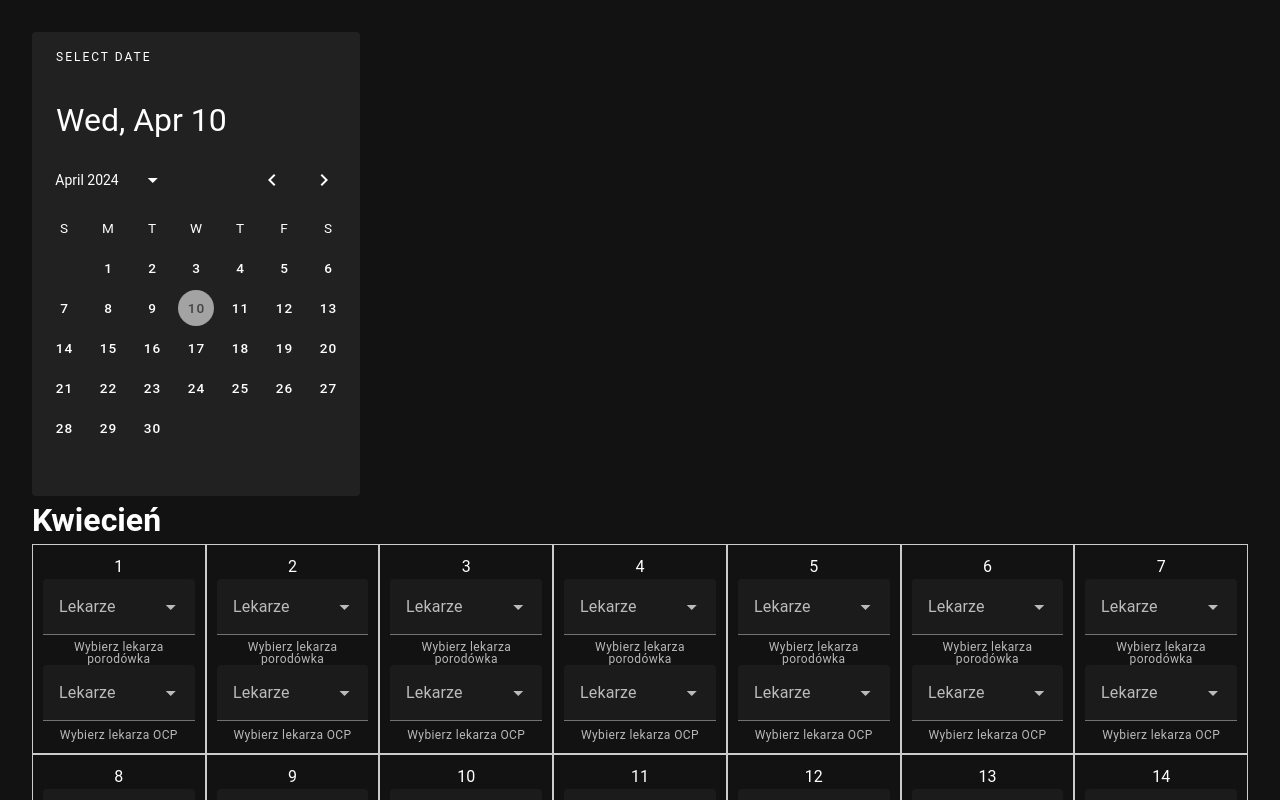
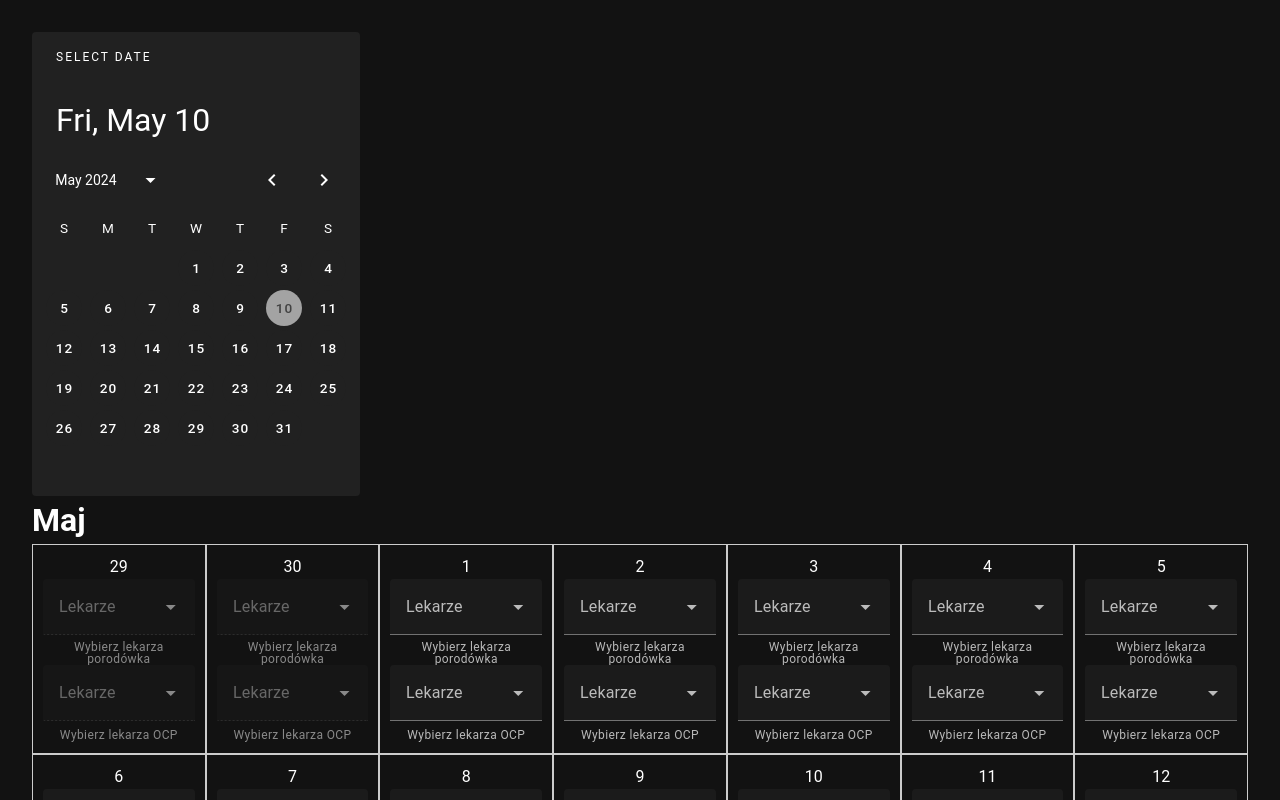
Before and after one commit to Michal-Dziedzinski/Shift-Schedule, a Vue app: page / in a window 1280 px wide. Shown: the top 800 px of the page. Built offline with nearby package versions, Linux system fonts and the light colour scheme.

Commit message:
adjust week days

```diff
--- a/src/components/BaseMonth.vue
+++ b/src/components/BaseMonth.vue
@@ -1,20 +1,25 @@
 <template>
   <div id="element-to-convert" class="calendar">
     <div class="days">
-      <BaseDay v-for="day in days" :key="day.id" :day="day">
+      <BaseDay v-for="(day, index) in days" :key="day.date" :day="day">
         <v-select
           v-model="getDoctorSelect(day.id)[0]"
-          :items="sortedDoctorsMaternityWard[day.id - 1]"
+          :items="sortedDoctorsMaternityWard[index]"
           item-title="fullName"
           hint="Wybierz lekarza porodówka"
           label="Lekarze"
+          :disabled="day.disabled"
           persistent-hint
         >
           <template v-slot:item="{ props, item }">
             <v-list-item
               v-bind="props"
               :base-color="
-                item.raw.available ? 'green' : item.raw.unavailable ? 'red' : ''
+                item.raw.isAvailable
+                  ? 'green'
+                  : item.raw.isUnavailable
+                  ? 'red'
+                  : ''
               "
             >
             </v-list-item>
@@ -22,18 +27,23 @@
         </v-select>
         <v-select
           v-model="getDoctorSelect(day.id)[1]"
-          :items="sortedDoctorsOCP[day.id - 1]"
+          :items="sortedDoctorsOCP[index]"
           item-title="fullName"
           hint="Wybierz lekarza OCP"
           label="Lekarze"
           multiple
+          :disabled="day.disabled"
           persistent-hint
         >
           <template v-slot:item="{ props, item }">
             <v-list-item
               v-bind="props"
               :base-color="
-                item.raw.available ? 'green' : item.raw.unavailable ? 'red' : ''
+                item.raw.isAvailable
+                  ? 'green'
+                  : item.raw.isUnavailable
+                  ? 'red'
+                  : ''
               "
             >
             </v-list-item>
@@ -68,6 +78,7 @@ import doctorsList from "../data/doctors.json";
 interface Day {
   id: number;
   date: Date;
+  disabled?: boolean;
 }
 
 interface Doctor {
@@ -106,27 +117,40 @@ const days = computed(() => {
       date: new Date(props.date.getFullYear(), month, day),
     });
   }
+  const date = new Date(daysArray[0].date);
+  const dayOfWeek = date.getDay();
+  const index = dayOfWeek === 0 ? 7 : dayOfWeek;
+  if (index > 1) {
+    for (let i = 1; i < index; i++) {
+      daysArray.unshift({
+        id: i + 100,
+        date: new Date(date.setDate(date.getDate() - 1)),
+        disabled: true,
+      });
+    }
+  }
   return daysArray;
 });
 
 const mapDoctors = (doctors: Doctor[], id: number) => {
+  // console.log(id);
   return doctors
     .map((doctor) => {
       return {
         ...doctor,
         fullName: `${doctor.name} ${doctor.surname}`,
-        available: doctor.available.includes(id),
-        unavailable: doctor.unavailable.includes(id),
+        isAvailable: doctor.available.includes(id),
+        isUnavailable: doctor.unavailable.includes(id),
       };
     })
     .sort((a, b) => {
-      if (a.available && !b.available) {
+      if (a.isAvailable && !b.isAvailable) {
         return -1;
-      } else if (!a.available && b.available) {
+      } else if (!a.isAvailable && b.isAvailable) {
         return 1;
-      } else if (a.unavailable && !b.unavailable) {
+      } else if (a.isUnavailable && !b.isUnavailable) {
         return 1;
-      } else if (!a.unavailable && b.unavailable) {
+      } else if (!a.isUnavailable && b.isUnavailable) {
         return -1;
       } else {
         return 0;
--- a/src/pages/index.vue
+++ b/src/pages/index.vue
@@ -9,7 +9,13 @@ import BaseMonth from "../components/BaseMonth.vue";
 
 import { ref, computed } from "vue";
 
-const date = ref(new Date());
+const currentDate = new Date();
+const nextMonthDate = new Date(
+  currentDate.getFullYear(),
+  currentDate.getMonth() + 1,
+  currentDate.getDate()
+);
+const date = ref(nextMonthDate);
 
 const monthName = computed(() => {
   return date.value.toLocaleString("pl-PL", { month: "long" });
```
